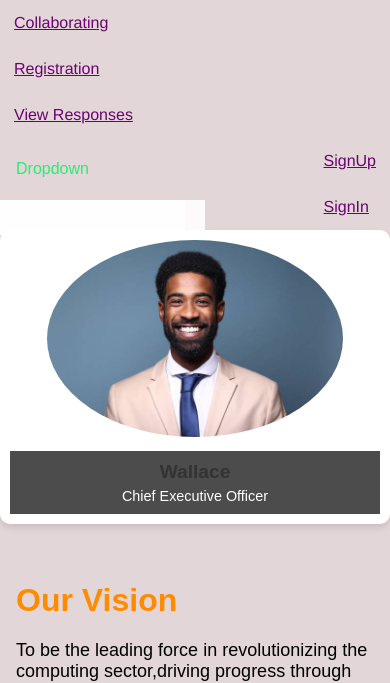
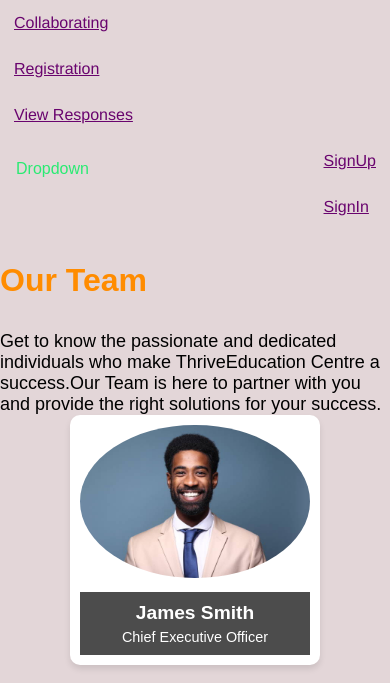
Before and after one commit to Clarita254/THRIVESCHOOL, a PHP site: page /about.php in a window 390 px wide. Shown: the part 230-913 px from the top of the page. Run offline with PHP 8.4, Linux system fonts and the light colour scheme.

Commit message:
Added styling for team css and about page

```diff
--- a/about.php
+++ b/about.php
@@ -1,8 +1,6 @@
 <?php include_once("templates/header.php");?>
 
     <link rel="stylesheet" href="https:/cdnjs.cloudflare.com/ajax/libs/font-awesome/6.0.0-beta3/css/all.min.css">
-    <link rel="stylesheet" href="css/style.css">
-
 
     <style>
 
@@ -34,47 +32,52 @@ p2{
 <body class="bgcolor">
 <!---- include_once is used for reusing code-->
     <?php include_once("templates/nav.php");?>
+    <div class="team-description">
+    <h3>Our Team </h3>
+    <p1>Get to know  the passionate and dedicated individuals who make ThriveEducation Centre a success.Our Team is here to partner with you and provide the right solutions for your success.<br></p1>
+
+</div>
+
+<div class="team-container">
 
 
-<div class="team-container">
-    <button class="prev">&laquo;</button>
 <div class="team-member">
 
-<img src="Images/People/pp39.jpg"alt="Team Member Wallace">
+<img src="Images/People/pp39.jpg"alt=" James Smith"width="40%">
 <div class="member-info">
-<h4>Wallace </h4>
+<h4>James Smith </h4>
 <p>Chief Executive Officer</p>
 </div>
 
 </div>
 <!---->
 <div class="team-member">
-    <img src="Images/People/pp37.jpg"alt="Team Member Virginiah">
+    <img src="Images/People/pp46.jpg"alt="Sophia Miller">
     <div class="member-info">
-   <h4>Virginiah</h4>
+   <h4>Sophia Miller</h4>
    <p>Managing Director </p>
 </div>
 </div>
 <!----->
 <div class="team-member">
-    <img src="Images/People/pp38.jpg"width="40%">
+    <img src="Images/People/pp48.jpg"alt="Roberto Johnson">
     <div class="member-info">
-        <h4> Franklin</h4>
+        <h4>Roberto Johnson</h4>
         <p>HR Manager</p>
 </div>
 </div>
 <!---->
 <div class="team-member">
-<img src>
-<div class="member-info">
-<h4>Mary</h4>
+    <img src="Images/People/pp43.jpg"alt="Rosa Luengo"width="40%">
+    <div class="member-info">
+        <h4>Rosa Luengo</h4>
         <p>HOD Training</p>
 </div>
+</div>
+
 
 </div>
 
-</div>
-<button class="next">&raquo;</button>
 
 
 <div class="container">
@@ -144,35 +147,6 @@ As Thrive Education Centre looks into the future,Its committment to excellence,I
     </script>
 
 
-<script>
 
-document.addEventListener('DOMContentLoaded',()=>{
-    const teamContainer=document.querySelector('.team-container');
-    const members=document.querySelectorAll('.team-member');
-    let currentIndex=0;
-
-    function showMember(index){
-        members.forEach((member,i)=>{
-            member.style.display=i===index? 'block':'none';
-
-        });
-    }
-
-    showMember(currentIndex);
-
-    document.querySelector('prev').addEventListener('click',()=>{
-        currentIndex=(currentIndex >0)? currentIndex -1 :members.length -1;
-
-
-        showMember(currentIndex);
-
-    });
-    document.querySelector('.next').addEventListener('click',()=>{
-        currentIndex=(currentIndex <members.length -1)? currentIndex +1 :0;
-showMember(currentIndex);
-});
-
-});
-    </script>
 <!---- include_once is used for reusing code-->
 <?php include_once("templates/footer.php");?>
--- a/css/team.css
+++ b/css/team.css
@@ -3,7 +3,7 @@
     gap:20px;
     margin-bottom:20px;
     flex-wrap:wrap;
-    justify-content:space-around
+    justify-content:center;
 }
 
 .team-member{
@@ -15,6 +15,8 @@
     transition:transform 0.3s ease;
     padding:10px;
     color:#333;
+    flex: 1 1 calc(25% - 20px);/*Ajusted to ensure four items per row*/
+    max-width:250px;
 
 }
 
@@ -23,7 +25,7 @@
 }
 
 .team-member img{
-    width:80%;
+    width:100%; /*Adjusted to ensure image fills the container*/
     border-radius:50%;
     margin-bottom:10px;
     height:auto;
@@ -40,7 +42,7 @@
 .member-info h4{
     margin:0;
     font-size:1.2em;
-    color:#333;
+    color:#fff;
 }
 .member-info p{
     margin: 5px 0 0;
@@ -48,31 +50,16 @@
 }
 
 
-.prev,.next{
-    background-color:#fff;
-    border:none;
-    padding:10px;
-    cursor:pointer;
-    position:absolute;
-    top:50%;
-    transform:translate(-50%);
-    z-index:1;
-}
-.prev{
-left:10px;
-}
-.next{
-    right:10px;
-}
+
 
 @media (max-width: 768px) {
     .team-member {
-        flex: 1 1 calc(45% - 20px);
+        flex: 1 1 calc(45% - 20px);/*Adjust for smaller screens*/
     }
 }
 
 @media (max-width: 480px) {
     .team-member {
-        flex: 1 1 100%;
+        flex: 1 1 100%; /*Adjust for mobile screens*/
     }
 }
```
Also changed, not shown: Images/People/pp41.jpeg (added), Images/People/pp42.png (added), Images/People/pp43.jpg (added), Images/People/pp44.webp (added), Images/People/pp45.jpg (added), Images/People/pp46.jpg (added), Images/People/pp47.jpg (added), 1 other file.
